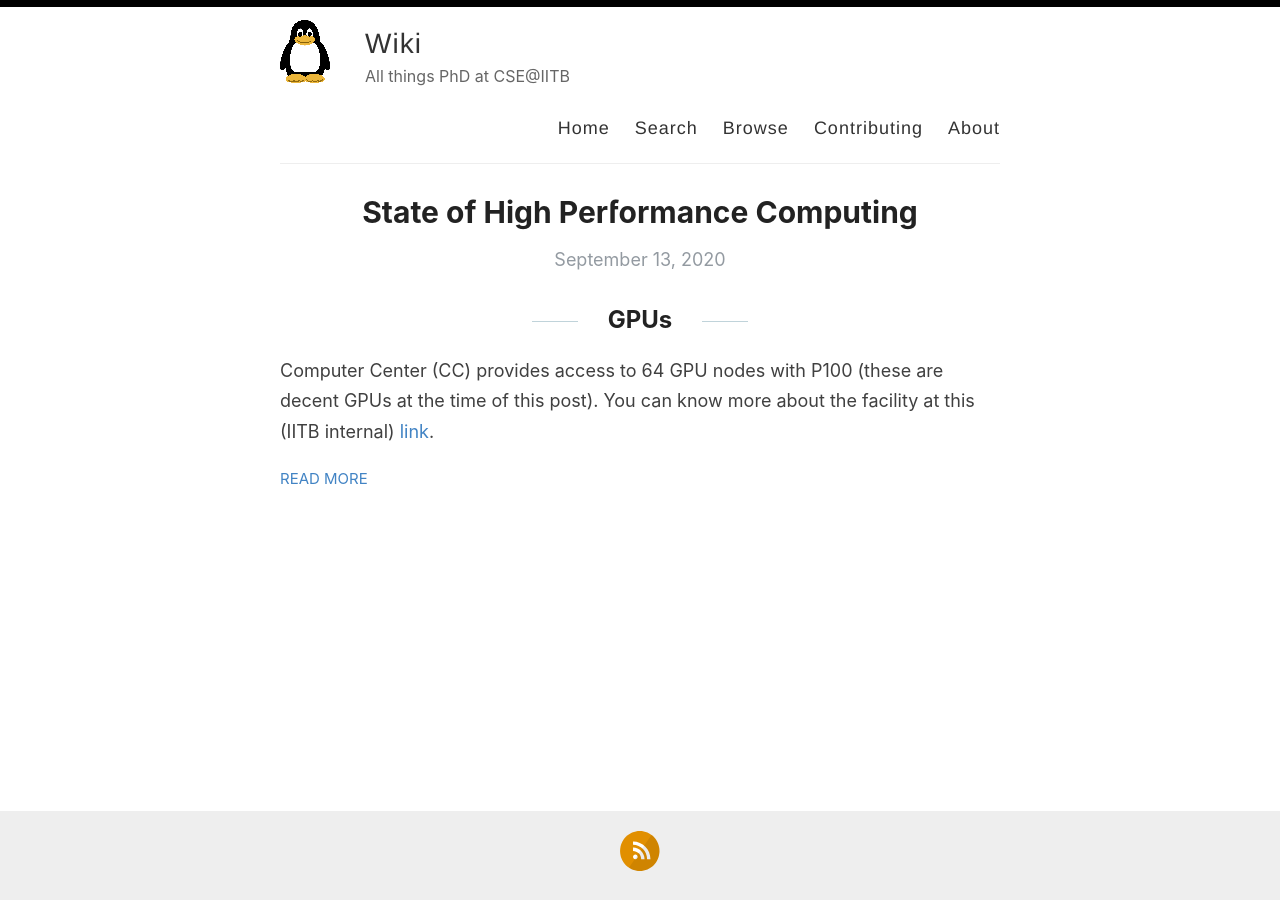
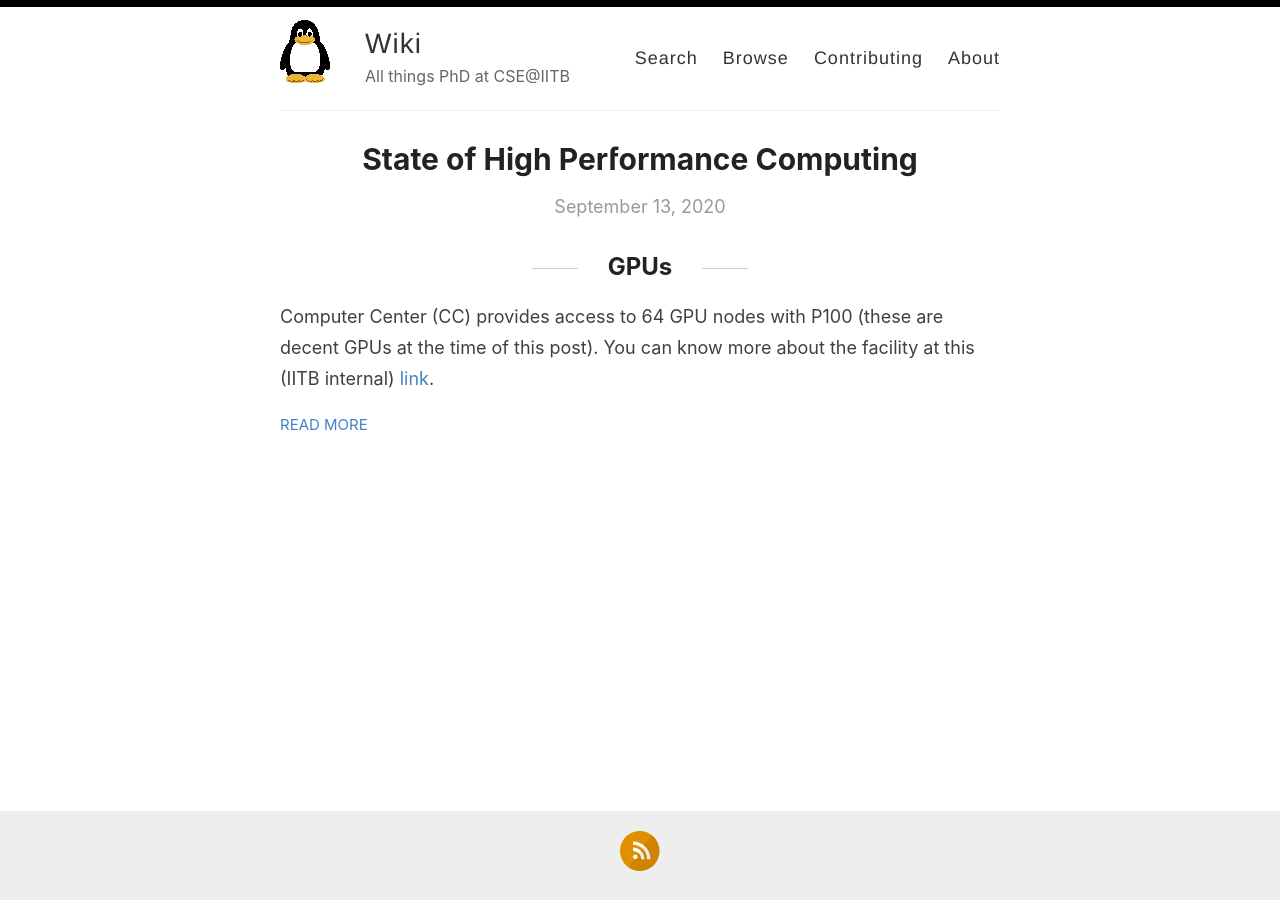
Before and after one commit to cse-iitb-wiki/cse-iitb-wiki.github.io, a Jekyll site: the page built from index.html, in a window 1280 px wide. Built offline with Jekyll 4.4.1, drawn with Linux system fonts in a browser that asks for light colours; the list of posts is cut into pages by our own code.

Commit message:
Update default.html

```diff
--- a/_layouts/default.html
+++ b/_layouts/default.html
@@ -10,7 +10,7 @@
     <link rel="canonical" href="{{ site.url }}{{ page.url }}" />
 
     <meta name="theme-color" content="#000000">
-    <link rel="icon" type="image/png" sizes="32x32" href="{{ site.baseurl }}/images/favicon-32x32.png">
+    <link rel="icon" type="image/=ico" sizes="64x64" href="{{ site.baseurl }}/images/penguin_64x64.ico">
   </head>
 
   <body>
@@ -27,7 +27,6 @@
             </div>
 
             <nav>
-              <a href="{{ site.baseurl }}/">Home</a>
 	      <a href="{{ site.baseurl }}/search">Search</a>
 	      <a href="{{ site.baseurl }}/categories">Browse</a>
               <a href="{{ site.baseurl }}/contributing">Contributing</a>
```
